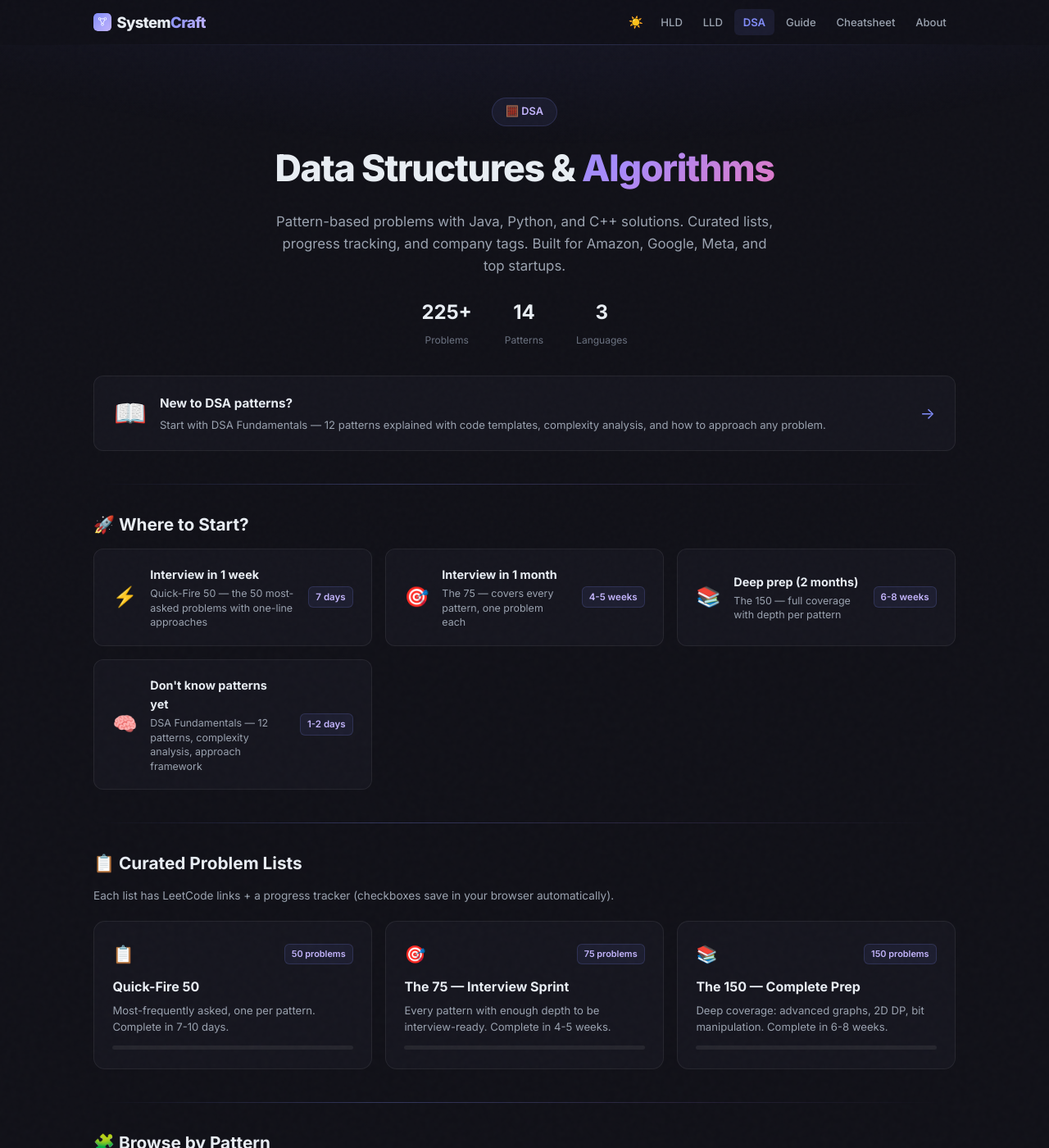
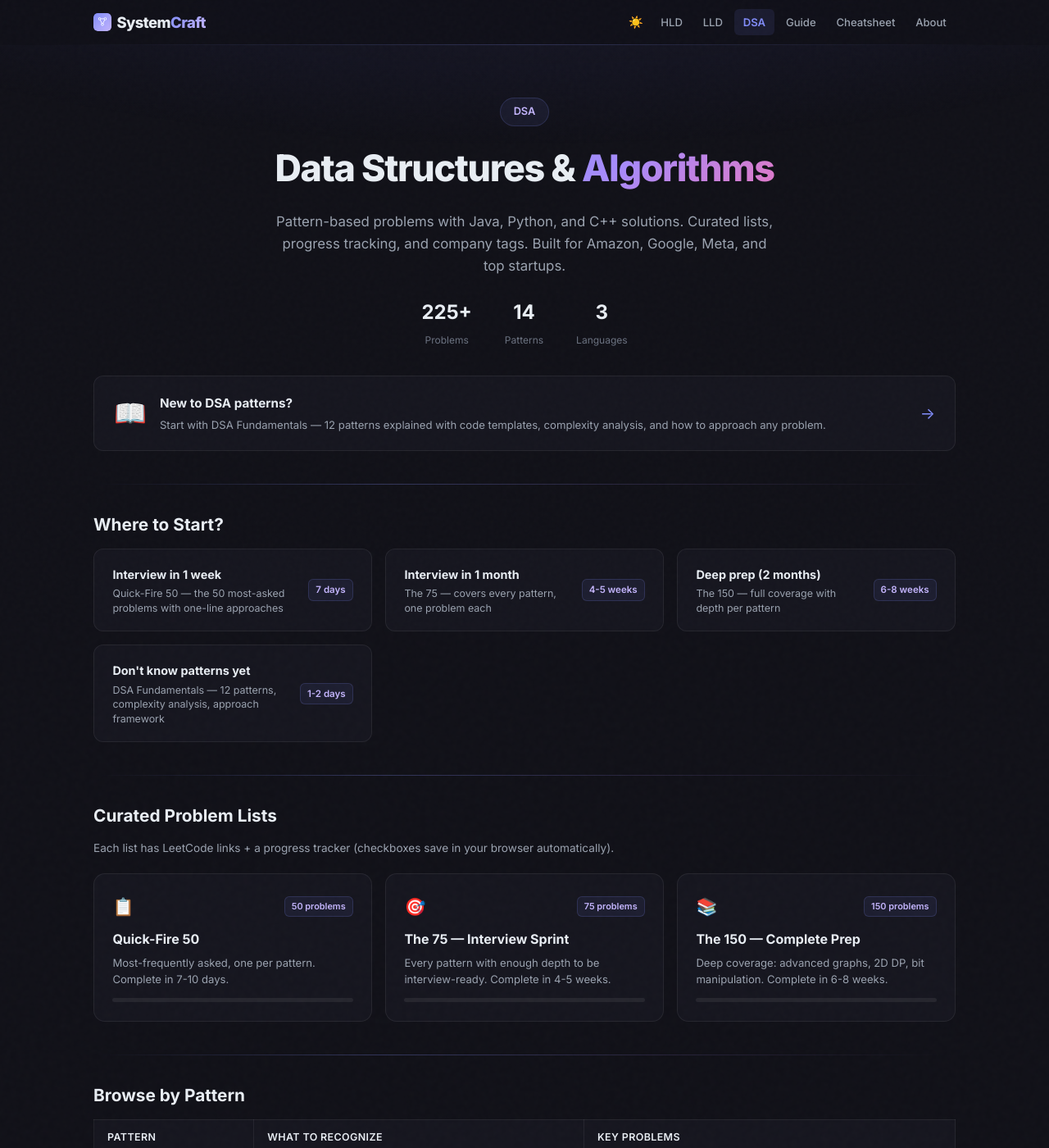
Before and after one commit to iluzn/HLD-Designs, a Jekyll site: the page built from pages/dsa.html, in a window 1280 px wide and 1400 px high. Shown: the whole window at 82% size. Built offline with Jekyll 4.4.1, drawn with Linux system fonts in a browser that asks for light colours; some of the changed text lies outside the part shown.

Commit message:
remove emojis from LLD and DSA pages: section titles, card icons, hero badges

```diff
--- a/pages/dsa.html
+++ b/pages/dsa.html
@@ -54,7 +54,7 @@ permalink: /dsa/
 
 <!-- Hero -->
 <section class="hero">
-    <div class="hero-badge">🧮 DSA</div>
+    <div class="hero-badge">DSA</div>
     <h1>Data Structures & <em>Algorithms</em></h1>
     <p>Pattern-based problems with Java, Python, and C++ solutions. Curated lists, progress tracking, and company tags. Built for Amazon, Google, Meta, and top startups.</p>
     <div class="hero-stats">
@@ -78,10 +78,9 @@ permalink: /dsa/
 
 <!-- Where to start -->
 <div class="section">
-    <h2 class="section-title">🚀 Where to Start?</h2>
+    <h2 class="section-title">Where to Start?</h2>
     <div class="start-grid">
         <a class="start-card" href="/cheatsheet">
-            <div class="start-card-icon">⚡</div>
             <div class="start-card-body">
                 <strong>Interview in 1 week</strong>
                 <p>Quick-Fire 50 — the 50 most-asked problems with one-line approaches</p>
@@ -89,7 +88,6 @@ permalink: /dsa/
             <div class="start-card-time">7 days</div>
         </a>
         <a class="start-card" href="/the-75">
-            <div class="start-card-icon">🎯</div>
             <div class="start-card-body">
                 <strong>Interview in 1 month</strong>
                 <p>The 75 — covers every pattern, one problem each</p>
@@ -97,7 +95,6 @@ permalink: /dsa/
             <div class="start-card-time">4-5 weeks</div>
         </a>
         <a class="start-card" href="/the-150">
-            <div class="start-card-icon">📚</div>
             <div class="start-card-body">
                 <strong>Deep prep (2 months)</strong>
                 <p>The 150 — full coverage with depth per pattern</p>
@@ -105,7 +102,6 @@ permalink: /dsa/
             <div class="start-card-time">6-8 weeks</div>
         </a>
         <a class="start-card" href="/dsa-fundamentals">
-            <div class="start-card-icon">🧠</div>
             <div class="start-card-body">
                 <strong>Don't know patterns yet</strong>
                 <p>DSA Fundamentals — 12 patterns, complexity analysis, approach framework</p>
@@ -117,7 +113,7 @@ permalink: /dsa/
 
 <!-- Curated Problem Lists -->
 <div class="section">
-    <h2 class="section-title">📋 Curated Problem Lists</h2>
+    <h2 class="section-title">Curated Problem Lists</h2>
     <p class="section-sub">Each list has LeetCode links + a progress tracker (checkboxes save in your browser automatically).</p>
     <div class="lists-grid">
         <a class="list-card" href="/cheatsheet">
@@ -158,7 +154,7 @@ permalink: /dsa/
 
 <!-- Browse by Pattern -->
 <div class="section">
-    <h2 class="section-title">🧩 Browse by Pattern</h2>
+    <h2 class="section-title">Browse by Pattern</h2>
     <div class="pattern-table-wrap">
         <table class="pattern-table">
             <thead>
@@ -187,7 +183,7 @@ permalink: /dsa/
 
 <!-- Solutions -->
 <div class="section">
-    <h2 class="section-title">✅ Problems with Full Solutions</h2>
+    <h2 class="section-title">Problems with Full Solutions</h2>
     <p class="section-sub">Each solution includes: approach explanation, walkthrough, complexity analysis, and Java / Python / C++ tabbed code.</p>
     <div class="solutions-grid">
         <a class="solution-card" href="/dsa/two-sum-ii">
```
Also changed, not shown: pages/lld.html (+10 -10 lines).
